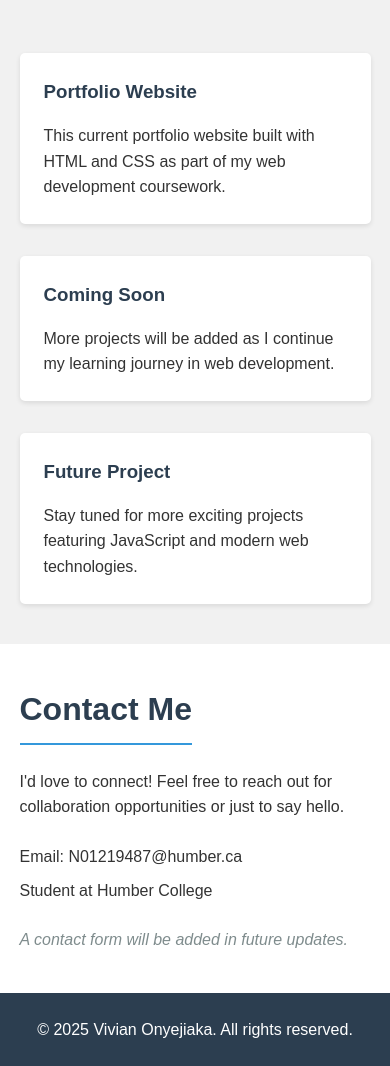
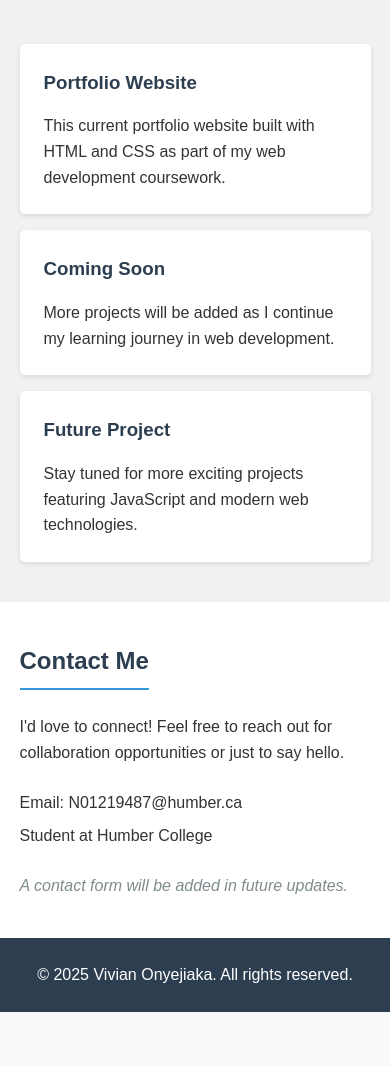
Before and after one commit to Dani7277/my-portfolio, a plain HTML site: page index.html in a window 390 px wide. Shown: the part 586-1652 px from the top of the page. After the commit the page ends 1598 px from the top, so only its background shows below. Drawn offline with Linux system fonts and the light colour scheme.

Commit message:
Completed Chapter 2: Added CSS styling, responsive design, and professional layout

```diff
--- a/css/styles.css
+++ b/css/styles.css
@@ -153,4 +153,36 @@ footer {
     .section {
         padding: 2.5rem 0;
     }
+
+
+/* Enhanced mobile responsiveness */
+@media (max-width: 480px) {
+    .project-grid {
+        grid-template-columns: 1fr;
+        gap: 1rem;
+    }
+
+    .section h2 {
+        font-size: 1.5rem;
+    }
+
+    nav ul {
+        flex-wrap: wrap;
+    }
+
+    nav ul li {
+        margin: 0.5rem;
+    }
 }
+
+/* Add smooth scrolling */
+html {
+    scroll-behavior: smooth;
+}
+
+/* Enhance footer to be fixed at bottom */
+footer {
+    position: relative;
+    width: 100%;
+}
+}
```
